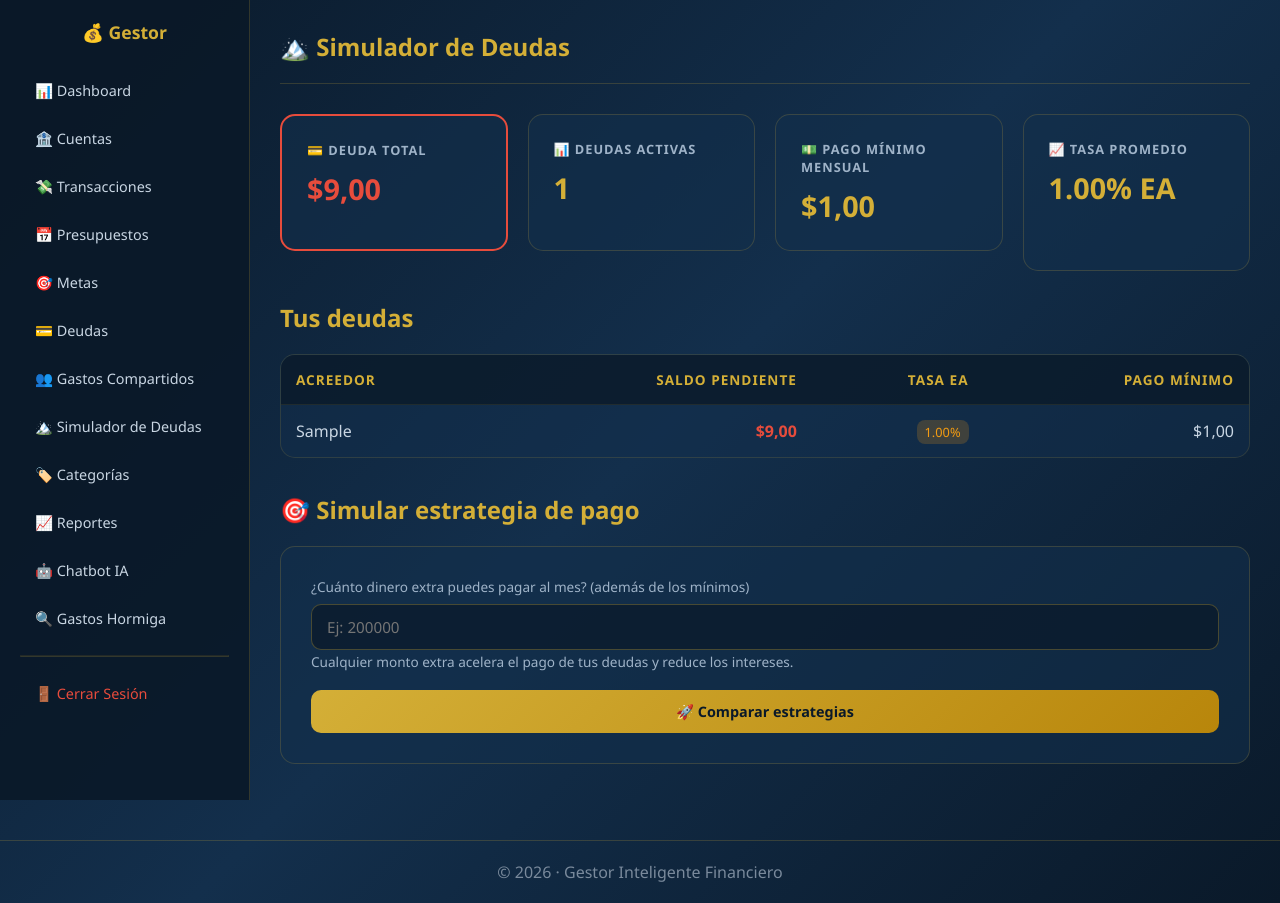
After one commit to miguelomu/FinanIA, a PHP site: page /modulos/simulador/index.php in a window 1280 px wide. The commit adds this page. Run offline with PHP 8.4, Linux system fonts and the light colour scheme; a user stored in the database is signed in; tables that the repository leaves empty or names only in its code hold one stand-in row (values such as "Sample post").

Commit message:
feat: agregar simulador de deudas con estrategias avalancha y bola de nieve

```diff
--- /dev/null
+++ b/app/controllers/SimuladorController.php
@@ -0,0 +1,103 @@
+<?php
+/**
+ * Controlador: SimuladorController
+ *
+ * Simulador de deudas con estrategias avalancha y bola de nieve.
+ */
+
+require_once __DIR__ . '/../models/SimuladorDeuda.php';
+
+class SimuladorController
+{
+    private $pdo;
+    private $model;
+    private $idUsuario;
+
+    public function __construct($pdo, $idUsuario)
+    {
+        $this->pdo = $pdo;
+        $this->model = new SimuladorDeuda($pdo);
+        $this->idUsuario = $idUsuario;
+    }
+
+    /**
+     * Vista principal del simulador
+     */
+    public function index()
+    {
+        $deudas = $this->model->obtenerDeudasActivas($this->idUsuario);
+
+        // Calcular totales actuales
+        $totalDeuda = 0;
+        $totalMinimo = 0;
+        $tasaPromedio = 0;
+        $pesoTotal = 0;
+
+        foreach ($deudas as $d) {
+            $saldo = floatval($d['monto_total']) - floatval($d['monto_pagado']);
+            $totalDeuda += $saldo;
+            $totalMinimo += floatval($d['pago_minimo']);
+            $tasaPromedio += floatval($d['tasa_interes']) * $saldo;
+            $pesoTotal += $saldo;
+        }
+
+        $tasaPromedio = $pesoTotal > 0 ? $tasaPromedio / $pesoTotal : 0;
+
+        $this->render('index', [
+            'deudas' => $deudas,
+            'totalDeuda' => $totalDeuda,
+            'totalMinimo' => $totalMinimo,
+            'tasaPromedio' => $tasaPromedio,
+            'resultado' => null,
+            'pagoExtra' => 0,
+            'usuario' => usuarioActual()
+        ]);
+    }
+
+    /**
+     * Ejecuta la simulación
+     */
+    public function simular()
+    {
+        $deudas = $this->model->obtenerDeudasActivas($this->idUsuario);
+
+        $pagoExtra = postFloat('pago_extra');
+
+        if ($pagoExtra <= 0 || empty($deudas)) {
+            redirigir('index.php?error=datos_invalidos');
+        }
+
+        $resultado = $this->model->compararEstrategias($deudas, $pagoExtra);
+
+        // Calcular totales actuales (para mostrar en el header)
+        $totalDeuda = 0;
+        $totalMinimo = 0;
+        $tasaPromedio = 0;
+        $pesoTotal = 0;
+
+        foreach ($deudas as $d) {
+            $saldo = floatval($d['monto_total']) - floatval($d['monto_pagado']);
+            $totalDeuda += $saldo;
+            $totalMinimo += floatval($d['pago_minimo']);
+            $tasaPromedio += floatval($d['tasa_interes']) * $saldo;
+            $pesoTotal += $saldo;
+        }
+        $tasaPromedio = $pesoTotal > 0 ? $tasaPromedio / $pesoTotal : 0;
+
+        $this->render('index', [
+            'deudas' => $deudas,
+            'totalDeuda' => $totalDeuda,
+            'totalMinimo' => $totalMinimo,
+            'tasaPromedio' => $tasaPromedio,
+            'resultado' => $resultado,
+            'pagoExtra' => $pagoExtra,
+            'usuario' => usuarioActual()
+        ]);
+    }
+
+    private function render($vista, $datos = [])
+    {
+        extract($datos);
+        require __DIR__ . "/../views/simulador/{$vista}.php";
+    }
+}
--- /dev/null
+++ b/app/models/SimuladorDeuda.php
@@ -0,0 +1,206 @@
+<?php
+/**
+ * Modelo: SimuladorDeuda
+ *
+ * Simula el pago de deudas usando dos estrategias:
+ * - Avalancha: paga primero la de mayor tasa de interés
+ * - Bola de nieve: paga primero la de menor saldo
+ */
+
+class SimuladorDeuda
+{
+    private $pdo;
+
+    public function __construct($pdo)
+    {
+        $this->pdo = $pdo;
+    }
+
+    /**
+     * Obtiene las deudas activas del usuario
+     */
+    public function obtenerDeudasActivas($idUsuario)
+    {
+        $stmt = $this->pdo->prepare(
+            "SELECT id_deuda, acreedor, monto_total, monto_pagado, tasa_interes, pago_minimo
+             FROM deuda
+             WHERE id_usuario = ?
+               AND estado != 'pagada'
+               AND (monto_total - monto_pagado) > 0
+             ORDER BY tasa_interes DESC"
+        );
+        $stmt->execute([$idUsuario]);
+        return $stmt->fetchAll();
+    }
+
+    /**
+     * Simula el pago de deudas con una estrategia dada.
+     *
+     * @param array $deudas Lista de deudas con: acreedor, saldo, tasa, pago_minimo
+     * @param float $pagoExtra Monto extra mensual para abonar
+     * @param string $estrategia 'avalancha' o 'bolanieve'
+     * @param int $maxMeses Límite de meses a simular (seguridad)
+     * @return array
+     */
+    public function simular($deudas, $pagoExtra, $estrategia = 'avalancha', $maxMeses = 600)
+    {
+        // Preparar deudas con saldos
+        $deudasSim = [];
+        foreach ($deudas as $d) {
+            $saldo = floatval($d['monto_total']) - floatval($d['monto_pagado']);
+            if ($saldo <= 0) continue;
+
+            $deudasSim[] = [
+                'acreedor' => $d['acreedor'],
+                'saldo_inicial' => $saldo,
+                'saldo' => $saldo,
+                'tasa_mensual' => floatval($d['tasa_interes']) / 100 / 12,
+                'pago_minimo' => floatval($d['pago_minimo'])
+            ];
+        }
+
+        if (empty($deudasSim)) {
+            return [
+                'meses' => 0,
+                'total_pagado' => 0,
+                'total_intereses' => 0,
+                'deudas_pagadas' => [],
+                'historial' => []
+            ];
+        }
+
+        // Ordenar según estrategia
+        $this->ordenarDeudas($deudasSim, $estrategia);
+
+        $mes = 0;
+        $totalPagado = 0;
+        $totalIntereses = 0;
+        $historial = [];
+        $deudasPagadas = [];
+
+        while ($mes < $maxMeses) {
+            $mes++;
+            $saldoPendienteTotal = 0;
+
+            // Calcular saldo pendiente total
+            foreach ($deudasSim as $d) {
+                if ($d['saldo'] > 0) {
+                    $saldoPendienteTotal += $d['saldo'];
+                }
+            }
+
+            if ($saldoPendienteTotal <= 0) break;
+
+            // 1. Aplicar interés del mes
+            foreach ($deudasSim as &$d) {
+                if ($d['saldo'] > 0) {
+                    $interes = $d['saldo'] * $d['tasa_mensual'];
+                    $d['saldo'] += $interes;
+                    $totalIntereses += $interes;
+                }
+            }
+            unset($d);
+
+            // 2. Pagar mínimos
+            $restanteExtra = $pagoExtra;
+            foreach ($deudasSim as &$d) {
+                if ($d['saldo'] <= 0) continue;
+
+                $pagoMinimo = min($d['pago_minimo'], $d['saldo']);
+                $d['saldo'] -= $pagoMinimo;
+                $totalPagado += $pagoMinimo;
+            }
+            unset($d);
+
+            // 3. Aplicar pago extra a la primera deuda con saldo pendiente
+            foreach ($deudasSim as &$d) {
+                if ($d['saldo'] <= 0 || $restanteExtra <= 0) continue;
+
+                $pago = min($restanteExtra, $d['saldo']);
+                $d['saldo'] -= $pago;
+                $totalPagado += $pago;
+                $restanteExtra -= $pago;
+            }
+            unset($d);
+
+            // 4. Registrar deudas que se completaron este mes
+            foreach ($deudasSim as $d) {
+                if ($d['saldo'] <= 0 && !in_array($d['acreedor'], $deudasPagadas)) {
+                    $deudasPagadas[] = $d['acreedor'];
+                }
+            }
+
+            $historial[] = [
+                'mes' => $mes,
+                'saldo_total' => $saldoPendienteTotal
+            ];
+        }
+
+        return [
+            'meses' => $mes,
+            'total_pagado' => round($totalPagado, 2),
+            'total_intereses' => round($totalIntereses, 2),
+            'deudas_pagadas' => $deudasPagadas,
+            'historial' => $historial
+        ];
+    }
+
+    /**
+     * Ordena las deudas según la estrategia
+     */
+    private function ordenarDeudas(&$deudas, $estrategia)
+    {
+        if ($estrategia === 'avalancha') {
+            // Mayor tasa de interés primero
+            usort($deudas, function($a, $b) {
+                return $b['tasa_mensual'] <=> $a['tasa_mensual'];
+            });
+        } else {
+            // Menor saldo primero (bola de nieve)
+            usort($deudas, function($a, $b) {
+                return $a['saldo'] <=> $b['saldo'];
+            });
+        }
+    }
+
+    /**
+     * Compara ambas estrategias y devuelve la recomendación
+     */
+    public function compararEstrategias($deudas, $pagoExtra)
+    {
+        $avalancha = $this->simular($deudas, $pagoExtra, 'avalancha');
+        $bolanieve = $this->simular($deudas, $pagoExtra, 'bolanieve');
+
+        $ahorroIntereses = $bolanieve['total_intereses'] - $avalancha['total_intereses'];
+        $diferenciaMeses = $bolanieve['meses'] - $avalancha['meses'];
+
+        // Decidir recomendación
+        $recomendacion = 'avalancha';
+        $motivo = '';
+
+        if ($ahorroIntereses > 0 && $diferenciaMeses <= 2) {
+            // Avalancha ahorra dinero y no tarda mucho más
+            $recomendacion = 'avalancha';
+            $motivo = 'Ahorras ' . formatoCOP($ahorroIntereses) . ' en intereses con la misma duración aproximada.';
+        } elseif ($diferenciaMeses >= 3 && $ahorroIntereses < 100000) {
+            // Bola de nieve es más motivador si la diferencia de tiempo es grande
+            $recomendacion = 'bolanieve';
+            $motivo = 'Terminas ' . $diferenciaMeses . ' meses antes y la diferencia en intereses es baja.';
+        } elseif ($ahorroIntereses > 0) {
+            $recomendacion = 'avalancha';
+            $motivo = 'Es la opción matemáticamente óptima: ahorras ' . formatoCOP($ahorroIntereses) . ' en intereses.';
+        } else {
+            $recomendacion = 'bolanieve';
+            $motivo = 'Ambas son similares. La bola de nieve es más motivadora psicológicamente.';
+        }
+
+        return [
+            'avalancha' => $avalancha,
+            'bolanieve' => $bolanieve,
+            'ahorro_intereses' => $ahorroIntereses,
+            'diferencia_meses' => $diferenciaMeses,
+            'recomendacion' => $recomendacion,
+            'motivo' => $motivo
+        ];
+    }
+}
--- /dev/null
+++ b/app/views/simulador/index.php
@@ -0,0 +1,290 @@
+<?php include __DIR__ . '/../../../includes/header.php'; ?>
+
+<script src="https://cdn.jsdelivr.net/npm/chart.js@4.4.0/dist/chart.umd.min.js"></script>
+
+<div class="layout">
+  <?php include __DIR__ . '/../../../includes/sidebar.php'; ?>
+
+  <main class="main-content">
+    <div class="topbar">
+      <h1>🏔️ Simulador de Deudas</h1>
+    </div>
+
+    <?php if (empty($deudas)): ?>
+      <div class="card" style="text-align:center; padding:50px;">
+        <p style="font-size:1.3rem; margin-bottom:15px;">🎉 ¡No tienes deudas activas!</p>
+        <p style="color:#9fb3c8;">No hay nada que simular. Sigue así.</p>
+      </div>
+    <?php else: ?>
+
+      <!-- Resumen actual de deudas -->
+      <div class="cards-grid">
+        <div class="card" style="border:2px solid #e74c3c;">
+          <h3>💳 Deuda total</h3>
+          <div class="value negativo" style="font-size:1.8rem;"><?= formatoCOP($totalDeuda) ?></div>
+        </div>
+        <div class="card">
+          <h3>📊 Deudas activas</h3>
+          <div class="value"><?= count($deudas) ?></div>
+        </div>
+        <div class="card">
+          <h3>💵 Pago mínimo mensual</h3>
+          <div class="value"><?= formatoCOP($totalMinimo) ?></div>
+        </div>
+        <div class="card">
+          <h3>📈 Tasa promedio</h3>
+          <div class="value"><?= number_format($tasaPromedio, 2) ?>% EA</div>
+        </div>
+      </div>
+
+      <!-- Lista de deudas -->
+      <h2 style="color:#d4af37; margin:30px 0 20px;">Tus deudas</h2>
+      <div class="table-container">
+        <table>
+          <thead>
+            <tr>
+              <th>Acreedor</th>
+              <th style="text-align:right;">Saldo pendiente</th>
+              <th style="text-align:right;">Tasa EA</th>
+              <th style="text-align:right;">Pago mínimo</th>
+            </tr>
+          </thead>
+          <tbody>
+            <?php foreach ($deudas as $d):
+              $saldo = floatval($d['monto_total']) - floatval($d['monto_pagado']);
+            ?>
+              <tr>
+                <td><?= e($d['acreedor']) ?></td>
+                <td style="text-align:right; color:#e74c3c; font-weight:bold;">
+                  <?= formatoCOP($saldo) ?>
+                </td>
+                <td style="text-align:right;">
+                  <span style="padding:3px 8px; border-radius:8px; font-size:0.8rem;
+                    background:<?= $d['tasa_interes'] > 25 ? 'rgba(231,76,60,0.2)' : 'rgba(243,156,18,0.2)' ?>;
+                    color:<?= $d['tasa_interes'] > 25 ? '#ff8a80' : '#f39c12' ?>;">
+                    <?= number_format($d['tasa_interes'], 2) ?>%
+                  </span>
+                </td>
+                <td style="text-align:right;"><?= formatoCOP($d['pago_minimo']) ?></td>
+              </tr>
+            <?php endforeach; ?>
+          </tbody>
+        </table>
+      </div>
+
+      <!-- Formulario de simulación -->
+      <h2 style="color:#d4af37; margin:35px 0 20px;">🎯 Simular estrategia de pago</h2>
+      <div class="card" style="padding:30px;">
+        <form method="POST" action="index.php?accion=simular">
+          <?= csrfField() ?>
+
+          <div class="form-group">
+            <label>¿Cuánto dinero extra puedes pagar al mes? (además de los mínimos)</label>
+            <input type="number" name="pago_extra" step="0.01" min="0" required
+                   value="<?= $pagoExtra > 0 ? $pagoExtra : '' ?>"
+                   placeholder="Ej: 200000">
+            <small style="color:#9fb3c8; font-size:0.85rem;">
+              Cualquier monto extra acelera el pago de tus deudas y reduce los intereses.
+            </small>
+          </div>
+
+          <button type="submit" class="btn btn-primary" style="width:100%;">
+            🚀 Comparar estrategias
+          </button>
+        </form>
+      </div>
+
+      <!-- Resultados de la comparación -->
+      <?php if ($resultado): ?>
+        <h2 style="color:#d4af37; margin:40px 0 20px;">📊 Comparación de estrategias</h2>
+
+        <!-- Recomendación destacada -->
+        <div class="card" style="border:2px solid #d4af37; background: linear-gradient(135deg, rgba(212,175,55,0.15), rgba(19,47,76,0.6)); padding:30px;">
+          <div style="display:flex; align-items:center; gap:15px; margin-bottom:15px;">
+            <span style="font-size:2.5rem;">🏆</span>
+            <div>
+              <h3 style="color:#d4af37; margin:0; font-size:1.3rem;">
+                Recomendación: <?= $resultado['recomendacion'] === 'avalancha' ? 'Avalancha' : 'Bola de nieve' ?>
+              </h3>
+              <p style="color:#c9d6e3; margin-top:5px; font-size:0.95rem;">
+                <?= e($resultado['motivo']) ?>
+              </p>
+            </div>
+          </div>
+        </div>
+
+        <!-- Comparación lado a lado -->
+        <div style="display:grid; grid-template-columns:1fr 1fr; gap:25px; margin-top:25px;">
+          <!-- Avalancha -->
+          <div class="card" style="border:2px solid #3498db;">
+            <h3 style="color:#6bb6ff; font-size:1.2rem;">🏔️ Avalancha</h3>
+            <p style="color:#9fb3c8; font-size:0.85rem; margin-bottom:20px;">
+              Paga primero la deuda con mayor tasa de interés.
+            </p>
+
+            <div style="margin-bottom:15px;">
+              <span style="color:#9fb3c8; font-size:0.85rem;">Tiempo para liquidar todo:</span>
+              <div style="color:#d4af37; font-size:1.8rem; font-weight:bold;">
+                <?= $resultado['avalancha']['meses'] ?> meses
+              </div>
+              <span style="color:#7a8a9c; font-size:0.8rem;">
+                (<?= round($resultado['avalancha']['meses'] / 12, 1) ?> años)
+              </span>
+            </div>
+
+            <div style="margin-bottom:15px;">
+              <span style="color:#9fb3c8; font-size:0.85rem;">Intereses totales:</span>
+              <div style="color:#e74c3c; font-size:1.4rem; font-weight:bold;">
+                <?= formatoCOP($resultado['avalancha']['total_intereses']) ?>
+              </div>
+            </div>
+
+            <div>
+              <span style="color:#9fb3c8; font-size:0.85rem;">Total a pagar:</span>
+              <div style="color:#fff; font-size:1.2rem; font-weight:bold;">
+                <?= formatoCOP($resultado['avalancha']['total_pagado']) ?>
+              </div>
+            </div>
+          </div>
+
+          <!-- Bola de nieve -->
+          <div class="card" style="border:2px solid #e67e22;">
+            <h3 style="color:#f39c12; font-size:1.2rem;">⛄ Bola de nieve</h3>
+            <p style="color:#9fb3c8; font-size:0.85rem; margin-bottom:20px;">
+              Paga primero la deuda más pequeña.
+            </p>
+
+            <div style="margin-bottom:15px;">
+              <span style="color:#9fb3c8; font-size:0.85rem;">Tiempo para liquidar todo:</span>
+              <div style="color:#d4af37; font-size:1.8rem; font-weight:bold;">
+                <?= $resultado['bolanieve']['meses'] ?> meses
+              </div>
+              <span style="color:#7a8a9c; font-size:0.8rem;">
+                (<?= round($resultado['bolanieve']['meses'] / 12, 1) ?> años)
+              </span>
+            </div>
+
+            <div style="margin-bottom:15px;">
+              <span style="color:#9fb3c8; font-size:0.85rem;">Intereses totales:</span>
+              <div style="color:#e74c3c; font-size:1.4rem; font-weight:bold;">
+                <?= formatoCOP($resultado['bolanieve']['total_intereses']) ?>
+              </div>
+            </div>
+
+            <div>
+              <span style="color:#9fb3c8; font-size:0.85rem;">Total a pagar:</span>
+              <div style="color:#fff; font-size:1.2rem; font-weight:bold;">
+                <?= formatoCOP($resultado['bolanieve']['total_pagado']) ?>
+              </div>
+            </div>
+          </div>
+        </div>
+
+        <!-- Diferencia -->
+        <div class="card" style="margin-top:25px; border:2px solid #27ae60; background: rgba(39,174,96,0.1);">
+          <h3 style="color:#7ee8a8;">💡 Diferencia clave</h3>
+          <div style="display:flex; gap:40px; flex-wrap:wrap; margin-top:15px;">
+            <div>
+              <span style="color:#9fb3c8; font-size:0.85rem;">Ahorro en intereses con avalancha:</span>
+              <div style="color:#27ae60; font-size:1.5rem; font-weight:bold;">
+                <?= formatoCOP($resultado['ahorro_intereses']) ?>
+              </div>
+            </div>
+            <div>
+              <span style="color:#9fb3c8; font-size:0.85rem;">Diferencia en tiempo:</span>
+              <div style="color:#d4af37; font-size:1.5rem; font-weight:bold;">
+                <?= abs($resultado['diferencia_meses']) ?> meses
+              </div>
+            </div>
+          </div>
+        </div>
+
+        <!-- Gráfica de evolución -->
+        <div class="card" style="margin-top:25px; padding:25px;">
+          <h3 style="color:#d4af37; margin-bottom:20px;">📉 Evolución del saldo total</h3>
+          <canvas id="graficoEvolucion" height="100"></canvas>
+        </div>
+
+        <script>
+          const historialAvalancha = <?= json_encode($resultado['avalancha']['historial']) ?>;
+          const historialBolaNieve = <?= json_encode($resultado['bolanieve']['historial']) ?>;
+
+          Chart.defaults.color = '#9fb3c8';
+          Chart.defaults.borderColor = 'rgba(212, 175, 55, 0.15)';
+
+          const maxMeses = Math.max(historialAvalancha.length, historialBolaNieve.length);
+          const labels = Array.from({length: maxMeses}, (_, i) => 'Mes ' + (i + 1));
+
+          const dataAvalancha = labels.map((_, i) =>
+            historialAvalancha[i] ? historialAvalancha[i].saldo_total : 0
+          );
+          const dataBolaNieve = labels.map((_, i) =>
+            historialBolaNieve[i] ? historialBolaNieve[i].saldo_total : 0
+          );
+
+          new Chart(document.getElementById('graficoEvolucion'), {
+            type: 'line',
+            data: {
+              labels: labels,
+              datasets: [
+                {
+                  label: 'Avalancha',
+                  data: dataAvalancha,
+                  borderColor: '#3498db',
+                  backgroundColor: 'rgba(52,152,219,0.1)',
+                  borderWidth: 3,
+                  fill: true,
+                  tension: 0.3
+                },
+                {
+                  label: 'Bola de nieve',
+                  data: dataBolaNieve,
+                  borderColor: '#e67e22',
+                  backgroundColor: 'rgba(230,126,34,0.1)',
+                  borderWidth: 3,
+                  fill: true,
+                  tension: 0.3
+                }
+              ]
+            },
+            options: {
+              responsive: true,
+              plugins: {
+                legend: { position: 'top', labels: { padding: 20 } },
+                tooltip: {
+                  backgroundColor: 'rgba(10, 25, 41, 0.95)',
+                  titleColor: '#d4af37',
+                  callbacks: {
+                    label: ctx => ctx.dataset.label + ': ' +
+                      ctx.parsed.y.toLocaleString('es-CO', {style: 'currency', currency: 'COP', maximumFractionDigits: 0})
+                  }
+                }
+              },
+              scales: {
+                y: {
+                  beginAtZero: true,
+                  ticks: {
+                    callback: v => '$' + (v / 1000).toFixed(0) + 'k'
+                  }
+                }
+              }
+            }
+          });
+        </script>
+
+        <!-- Aviso educativo -->
+        <div style="background:rgba(243,156,18,0.1); border-left:4px solid #f39c12; padding:15px; border-radius:8px; margin-top:25px;">
+          <p style="color:#f39c12; font-size:0.9rem;">
+            ⚠️ <strong>Aviso educativo:</strong> Esta simulación es una herramienta de orientación.
+            Los cálculos asumen tasas constantes y no incluyen comisiones, seguros u otros cargos.
+            Consulta con un asesor financiero antes de tomar decisiones importantes.
+          </p>
+        </div>
+
+      <?php endif; ?>
+
+    <?php endif; ?>
+  </main>
+</div>
+
+<?php include __DIR__ . '/../../../includes/footer.php'; ?>
--- a/includes/sidebar.php
+++ b/includes/sidebar.php
@@ -12,6 +12,7 @@ $paginaActual = basename($_SERVER['PHP_SELF']);
     <a href="/FinanIA/modulos/metas/index.php">🎯 Metas</a>
     <a href="/FinanIA/modulos/deudas/index.php">💳 Deudas</a>
     <a href="/FinanIA/modulos/gastos_compartidos/index.php">👥 Gastos Compartidos</a>
+    <a href="/FinanIA/modulos/simulador/index.php">🏔️ Simulador de Deudas</a>
     <a href="/FinanIA/modulos/categorias/index.php">🏷️ Categorías</a>
     <a href="/FinanIA/modulos/reportes/index.php">📈 Reportes</a>
     <?php if ($usuario['rol'] === 'premium'): ?>
--- /dev/null
+++ b/modulos/simulador/index.php
@@ -0,0 +1,20 @@
+<?php
+require_once __DIR__ . '/../../includes/auth.php';
+requiereLogin();
+require_once __DIR__ . '/../../config/database.php';
+require_once __DIR__ . '/../../app/controllers/SimuladorController.php';
+
+$usuario = usuarioActual();
+$controller = new SimuladorController($pdo, $usuario['id']);
+
+$accion = $_GET['accion'] ?? 'index';
+
+switch ($accion) {
+    case 'simular':
+        $controller->simular();
+        break;
+    case 'index':
+    default:
+        $controller->index();
+        break;
+}
```
